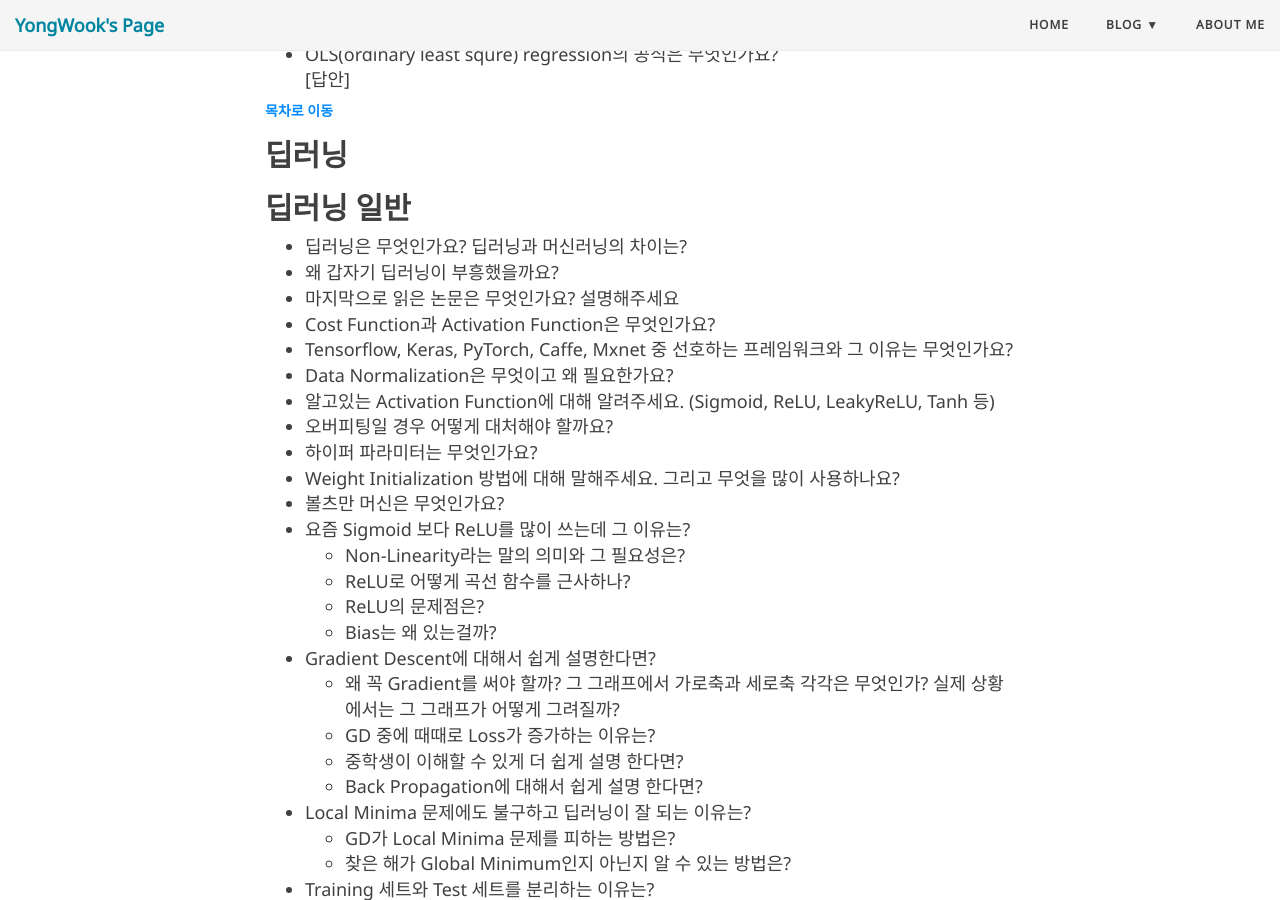
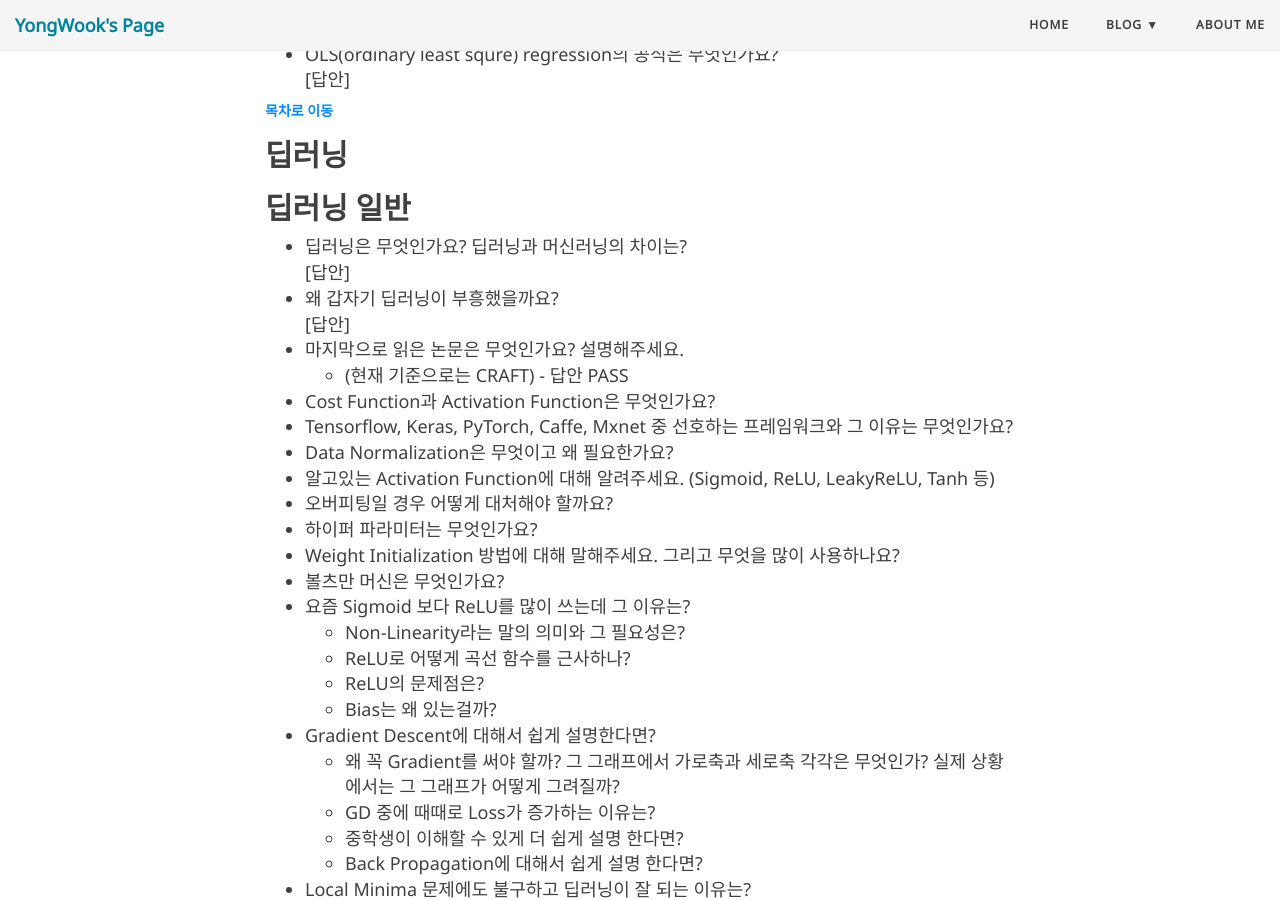
Before and after one commit to YongWookHa/yongwookha.github.io_, a Jekyll site: the page built from collections/_Machine_Learning/2019-10-11-Interview Question.md, in a window 1280 px wide and 900 px high, scrolled down 4202 px. Built offline with Jekyll 4.4.1, drawn with Linux system fonts in a browser that asks for light colours; nearby versions of some CDN libraries; comment, search, counter and statistics services are not loaded; some of the changed lines change nothing that is shown.

Commit message:
update: Machine Learning Parts

```diff
--- a/collections/_Machine_Learning/2019-10-11-Interview Question.md
+++ b/collections/_Machine_Learning/2019-10-11-Interview Question.md
@@ -335,7 +335,7 @@
 
   > ![](https://www.dropbox.com/s/t906c7zv8asj406/OLS-regression.jpeg?raw=1)
 
-  </details
+  </details>
 
 
 ##### [목차로 이동](#contents)
@@ -343,8 +343,25 @@
 ## 딥러닝
 ## 딥러닝 일반
 - 딥러닝은 무엇인가요? 딥러닝과 머신러닝의 차이는?
+  <details markdown="1">
+  <summary>[답안]</summary>
+
+  > 딥러닝은 인공신경망을 깊은 구조로 설계하여 비선형성이 높은 문제들을 해결하는 방법을 통칭한다.
+  > 딥러닝은 머신러닝의 일종이며 모델 내부의 결정 과정을 해석하기 불가능한 '블랙 박스'구조로 되어있다.
+  > 보통, 딥러닝이 일반적인 머신러닝 기법보다 더 많은 데이터를 필요로 하며, 계산량이 압도적으로 많다.
+
+  </details>
 - 왜 갑자기 딥러닝이 부흥했을까요?
-- 마지막으로 읽은 논문은 무엇인가요? 설명해주세요
+  <details markdown="1">
+  <summary>[답안]</summary>
+
+  > [주관적 견해] 딥러닝의 기반 구조인 인공신경망은 1950년대부터 이미 있었던 개념이다.
+  > 그 당시에도 문제의 비선형도가 높아지면 인공신경망의 층을 충분히 깊게 설계해야하고, 모델 학습을 안정적으로 수행해야함을 알고 있었다. 하지만 과거에는 이를 실험적으로 뒷받침할 수 있는 하드웨어적 성능이 충분치 못했고 이에 따라 학습 전략 수립에도 차질이 있었다.
+  > 이후, GPU를 통한 부동소수점 연산의 효율화와 함께 하드웨어 문제가 완화되어, 깊은 층을 효과적으로 학습할 수 있는 방안들(Batch normalization, Optimizing Strategy 등)에 대한 연구가 활발히 이뤄질 수 있었다. 따라서 기술적 완성도가 높아졌고, 시기적으로도 Big Data 시대를 맞이하며 학습에 필요한 데이터 공급이 이전보다 수월해진 것도 결정적인 영향을 끼쳤다. 하드웨어 성능, 소프트웨어적 전략, 데이터 공급의 3가지 문제가 절묘하게 해결된 것이 딥러닝 부흥의 이유라고 생각한다.
+
+  </details>
+- 마지막으로 읽은 논문은 무엇인가요? 설명해주세요.
+  * (현재 기준으로는 CRAFT) - 답안 PASS
 - Cost Function과 Activation Function은 무엇인가요?
 - Tensorflow, Keras, PyTorch, Caffe, Mxnet 중 선호하는 프레임워크와 그 이유는 무엇인가요?
 - Data Normalization은 무엇이고 왜 필요한가요?
```
